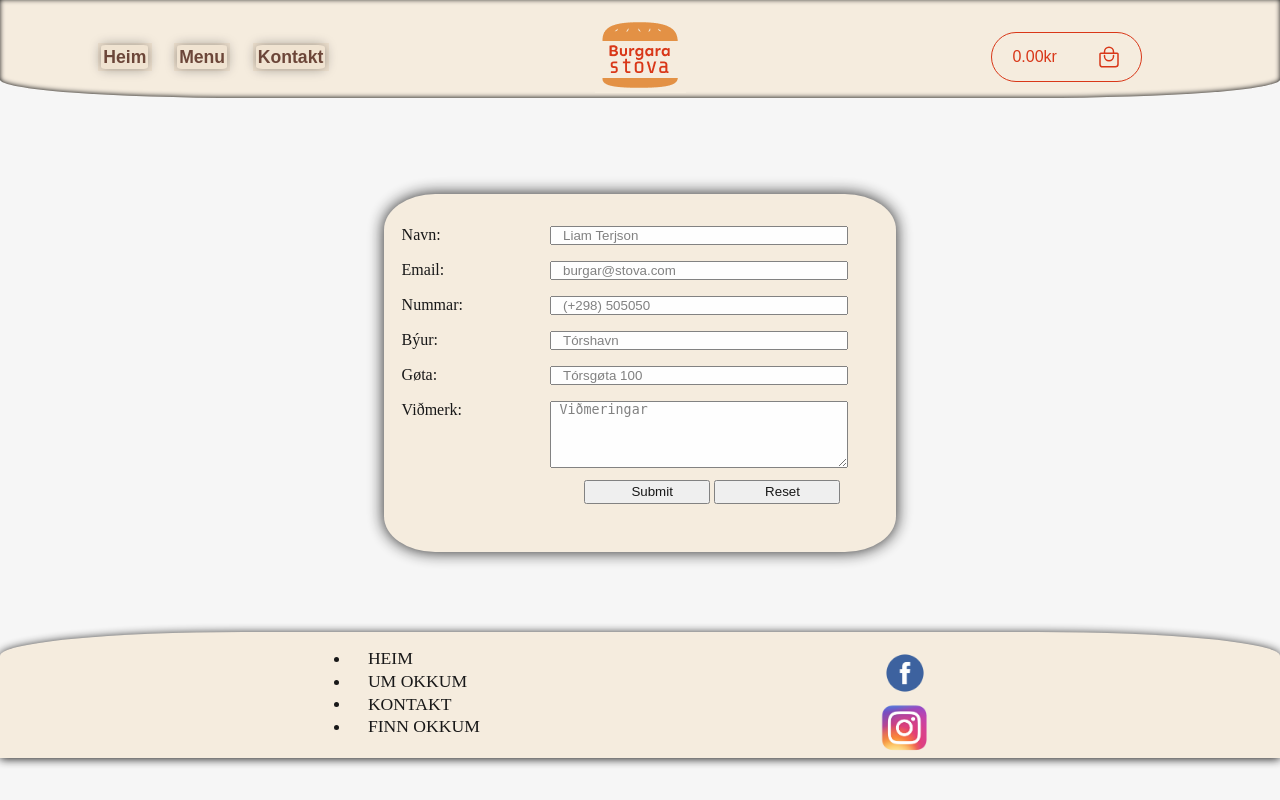
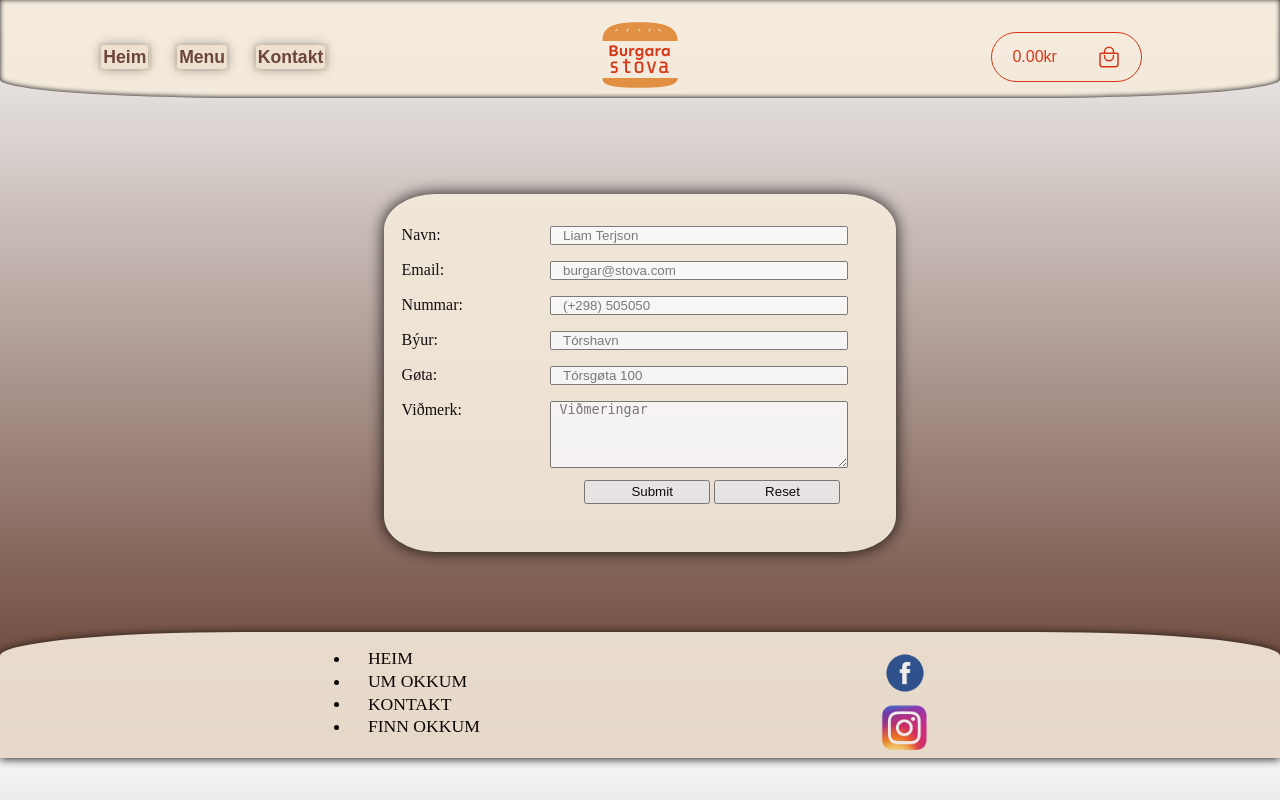
Before and after one commit to BjoergWR/BjoergWR.github.io, a PHP site: page /registration.html in a window 1280 px wide. Run offline with PHP 8.4, Linux system fonts and the light colour scheme.

Commit message:
gradient registration

```diff
--- a/css/stylesform.css
+++ b/css/stylesform.css
@@ -48,7 +48,7 @@ a {
 }
 
 body {
-    background: var(--body-background);
+    background-image: linear-gradient(var(--body-background), var(--broun));
     height: 100%;
     opacity: 0.9;
     margin: 0;
```
